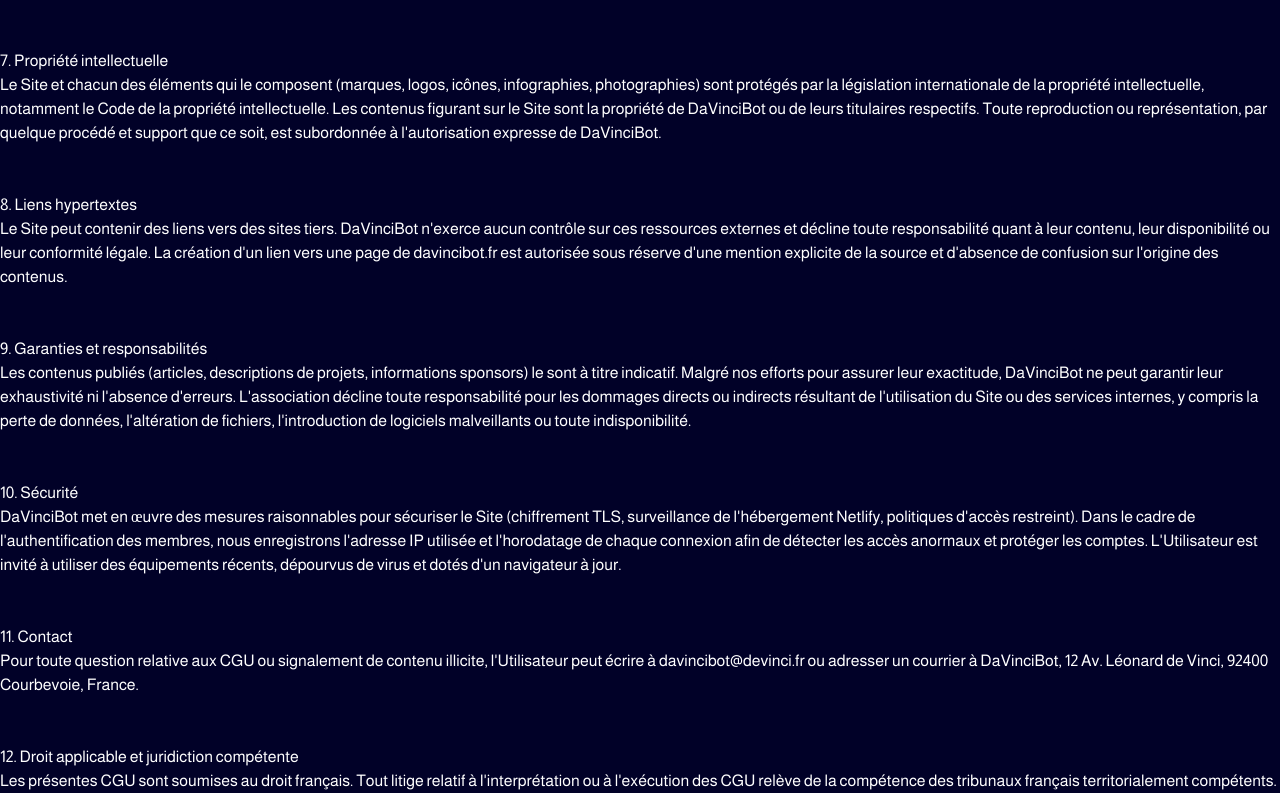
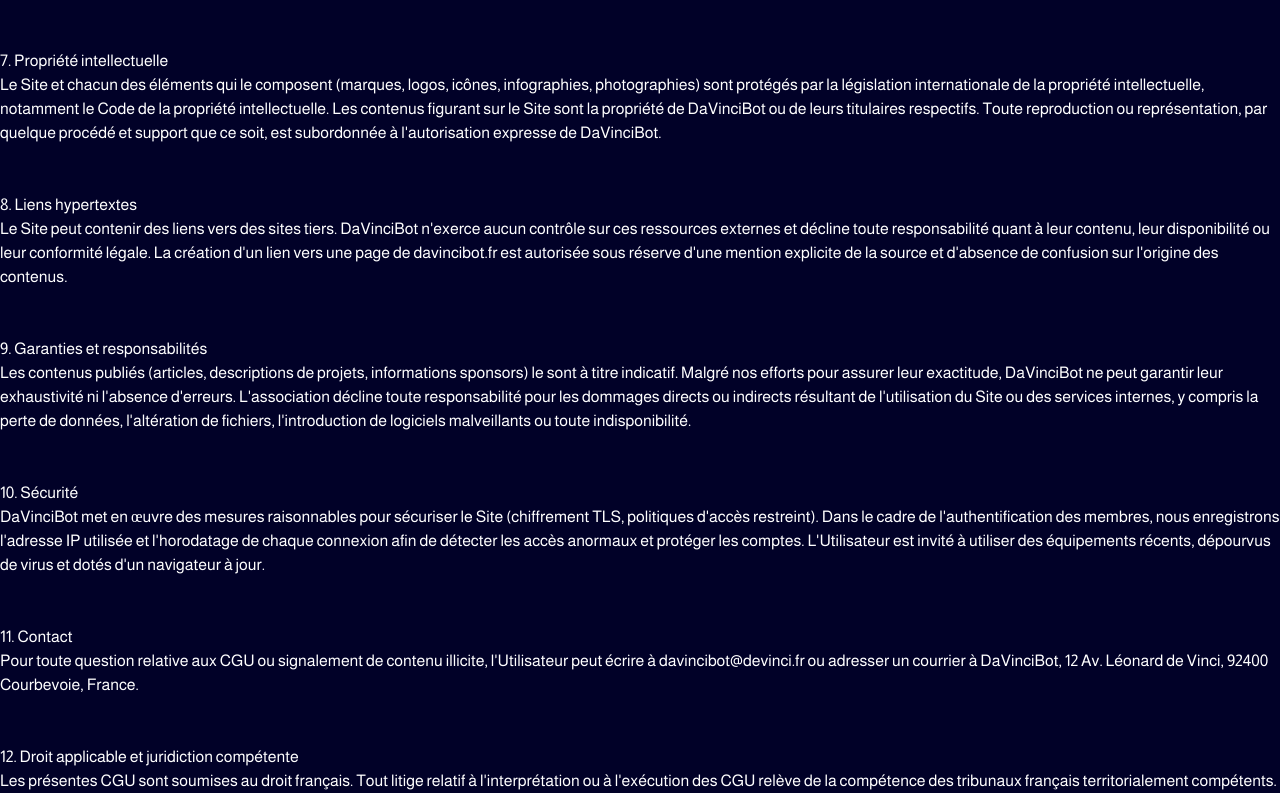
Before and after one commit to DaVinciBot/davincibot.fr, a SvelteKit app: page /legal/cgu in a window 1280 px wide. Shown: the part 1055-1848 px from the top of the page. Built offline with nearby package versions, Linux system fonts and the light colour scheme; no server answers.

Commit message:
fix: adjust paragraph formatting for clarity in security section of CGU

```diff
--- a/src/routes/blog/[slug]/+page.svelte
+++ b/src/routes/blog/[slug]/+page.svelte
@@ -156,7 +156,7 @@
 			</div>
 
 			<div class="flex justify-center gap-8 my-6">
-				<article class="prose prose-invert max-w-[680px] md-article">
+				<article class="prose prose-invert max-w-170 md-article">
 					{#if post?.ast}
 						<Renderer tree={post.ast} />
 					{:else}
--- a/src/routes/legal/cgu/+page.svelte
+++ b/src/routes/legal/cgu/+page.svelte
@@ -195,11 +195,10 @@
 			<h2 id="heading-securite">10. Sécurité</h2>
 			<p>
 				DaVinciBot met en œuvre des mesures raisonnables pour sécuriser le Site (chiffrement TLS,
-				surveillance de l'hébergement Netlify, politiques d'accès restreint). Dans le cadre de
-				l'authentification des membres, nous enregistrons l'adresse IP utilisée et l'horodatage de
-				chaque connexion afin de détecter les accès anormaux et protéger les comptes. L'Utilisateur
-				est invité à utiliser des équipements récents, dépourvus de virus et dotés d'un navigateur à
-				jour.
+				politiques d'accès restreint). Dans le cadre de l'authentification des membres, nous
+				enregistrons l'adresse IP utilisée et l'horodatage de chaque connexion afin de détecter les
+				accès anormaux et protéger les comptes. L'Utilisateur est invité à utiliser des équipements
+				récents, dépourvus de virus et dotés d'un navigateur à jour.
 			</p>
 		</section>
 
```
